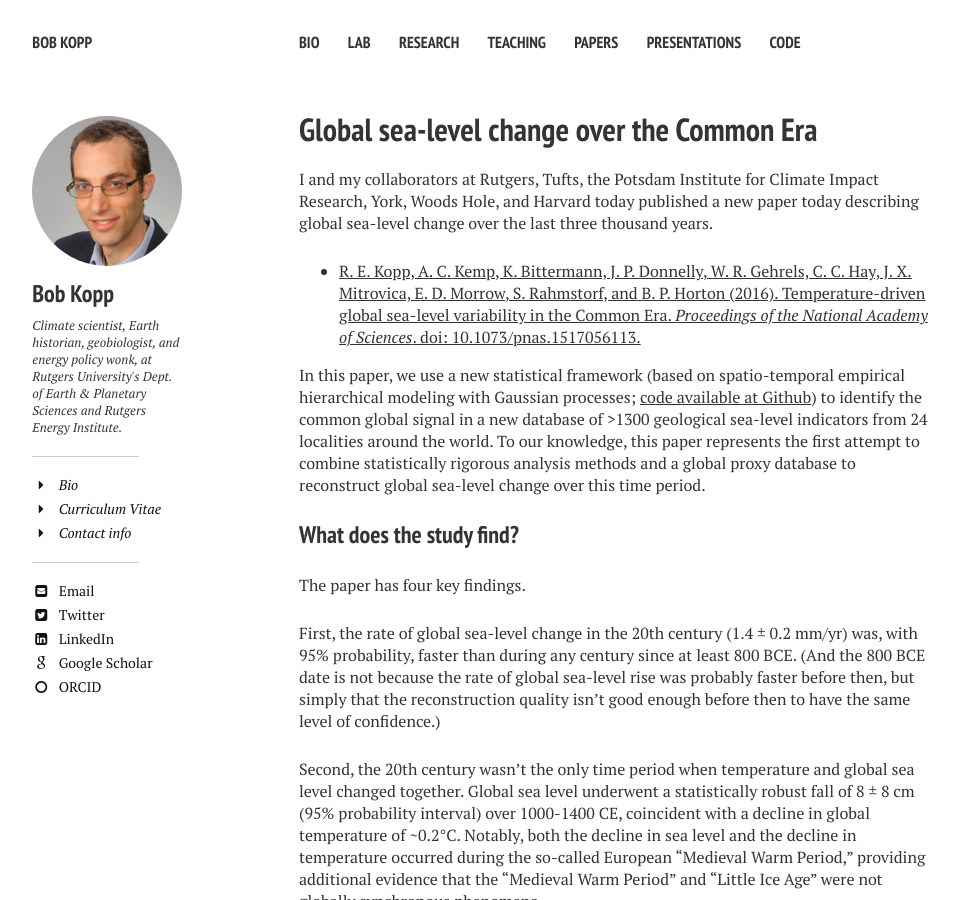
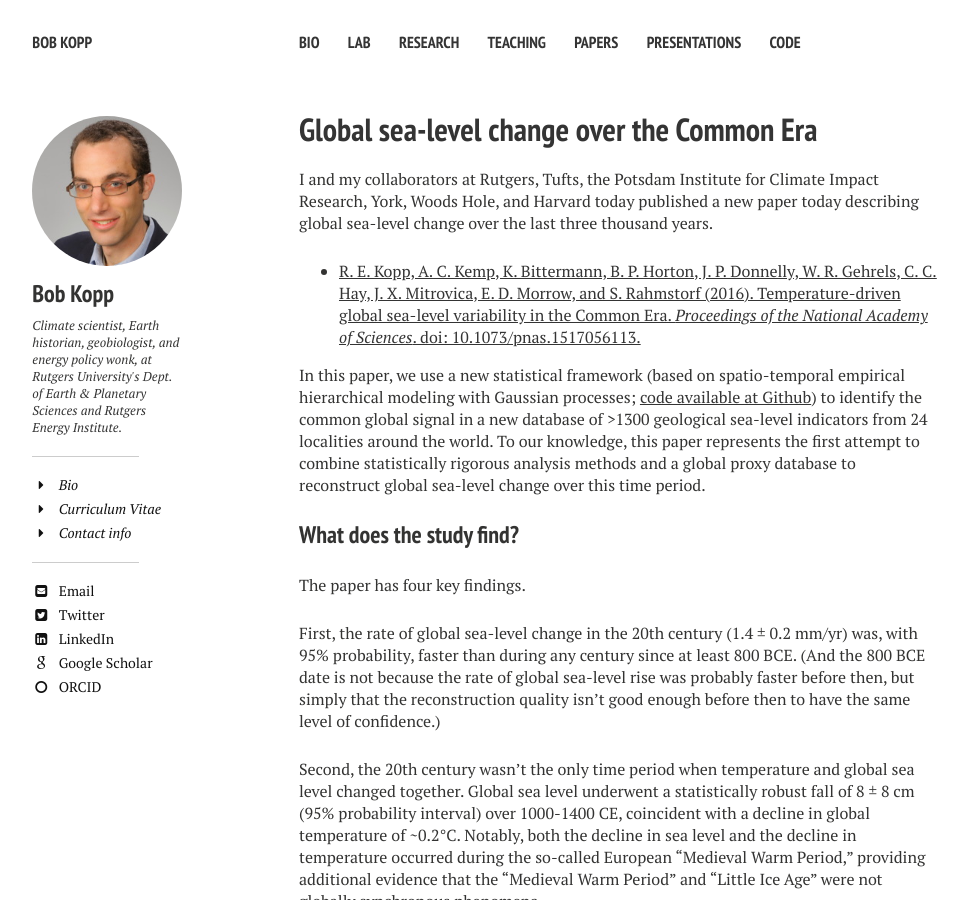
Before and after one commit to mrke/bobkopp.github.io, a Jekyll site: the page built from _posts/2016-02-22-160222-pnas-commonera.md, in a window 1280 px wide and 900 px high. Shown: the whole window, without its empty margins (21-988 px from the left). Built offline with Jekyll 4.4.1, drawn with Linux system fonts in a browser that asks for light colours; nearby versions of some CDN libraries.

Commit message:
Fixed citation

```diff
--- a/_posts/2016-02-22-160222-pnas-commonera.md
+++ b/_posts/2016-02-22-160222-pnas-commonera.md
@@ -8,7 +8,7 @@
 
 I and my collaborators at Rutgers, Tufts, the Potsdam Institute for Climate Impact Research, York, Woods Hole, and Harvard today published a new paper today describing global sea-level change over the last three thousand years.
 
-* [R. E. Kopp, A. C. Kemp, K. Bittermann, J. P. Donnelly, W. R. Gehrels, C. C. Hay, J. X. Mitrovica, E. D. Morrow, S. Rahmstorf, and B. P. Horton (2016). Temperature-driven global sea-level variability in the Common Era. _Proceedings of the National Academy of Sciences_. doi: 10.1073/pnas.1517056113.](http://dx.doi.org/10.1073/pnas.1517056113)
+* [R. E. Kopp, A. C. Kemp, K. Bittermann, B. P. Horton, J. P. Donnelly, W. R. Gehrels, C. C. Hay, J. X. Mitrovica, E. D. Morrow, and S. Rahmstorf (2016). Temperature-driven global sea-level variability in the Common Era. _Proceedings of the National Academy of Sciences_. doi: 10.1073/pnas.1517056113.](http://dx.doi.org/10.1073/pnas.1517056113)
 
 In this paper, we use a new statistical framework (based on spatio-temporal empirical hierarchical modeling with Gaussian processes; [code available at Github](https://github.com/bobkopp/CESL-STEHM-GP/releases)) to identify the common global signal in a new database of >1300 geological sea-level indicators from 24 localities around the world. To our knowledge, this paper represents the first attempt to combine statistically rigorous analysis methods and a global proxy database to reconstruct global sea-level change over this time period.
 
```
Also changed, not shown: papers/index.md (+1 -1 lines).
